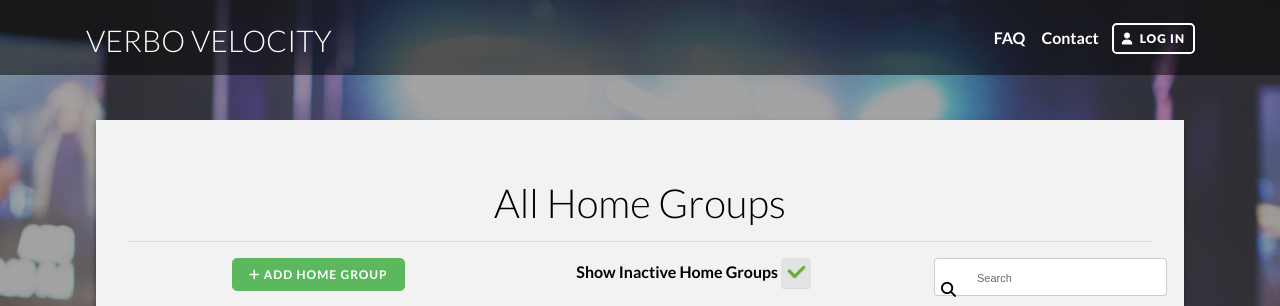
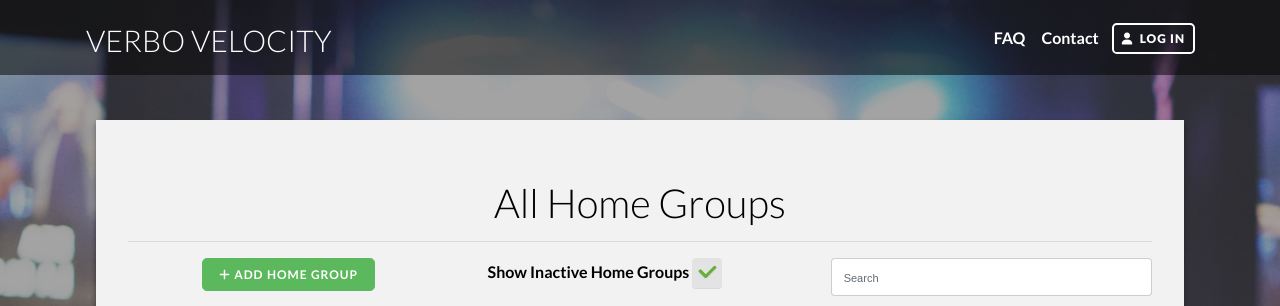
Before and after one commit to tu-missions-computing/home-church-manager, a Flask app: template Templates/homegroup_list.html in a window 1280 px wide. Shown: the top 306 px of the page. Run offline with Flask 2, Linux system fonts and the light colour scheme; the template is opened without the code that fills it, so the values that code supplies are empty; parts of the project's set-up code (start-up, migrations or seed data) failed here and were passed over; some libraries are stand-ins or nearby versions.

Commit message:
fixed the home group search tool

```diff
--- a/Templates/homegroup_list.html
+++ b/Templates/homegroup_list.html
@@ -130,11 +130,12 @@
                     </div>
                 </div>
 
-                <div class="search">
-                    <span class="fa fa-search"></span>
-                    <input type="text" class="form-control" placeholder="Search">
-                </div>
-            </div>
+                <div class="col form-group ">
+                        <div class="inner-addon right-addon" style="margin:auto;">
+                           <!--<i class="fa fa-search"></i> -->
+                            <input type="text" class="search largebuttonwidth form-control" style="margin:auto;" placeholder="Search">
+                        </div>
+                    </div>
 
             <span class="counter pull-right"></span>
             <table class="table table-striped table-bordered table-hover results">
```
